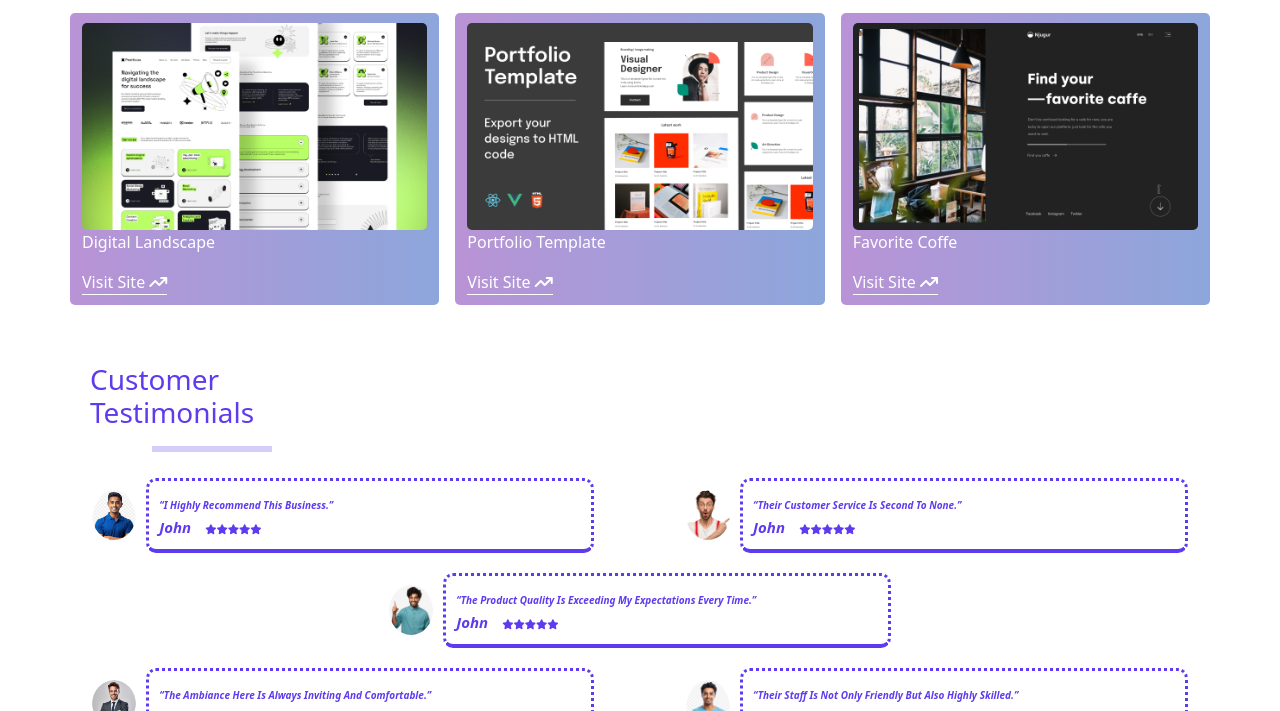
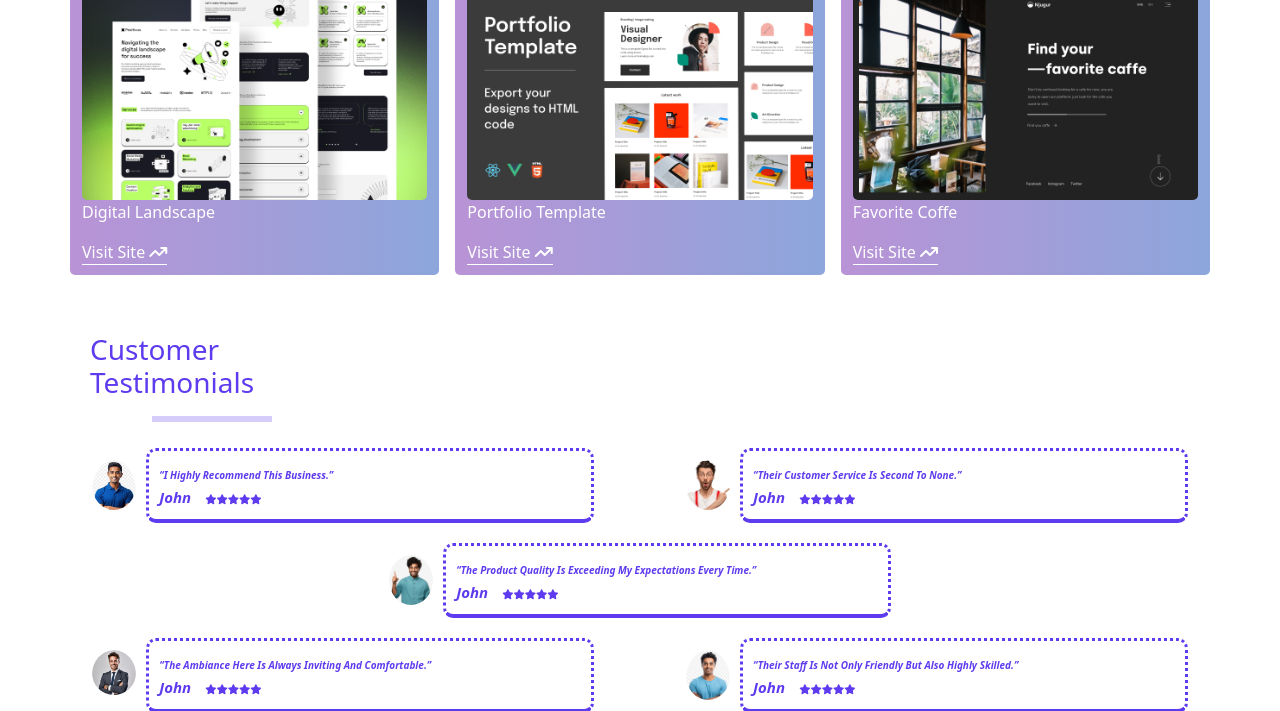
Before and after one commit to ahmedfront97/My-Portfolio, a plain HTML site: page index.html in a window 1280 px wide. Shown: the part 2104-2815 px from the top of the page. Drawn offline with nearby package versions, Linux system fonts and the light colour scheme.

Commit message:
first commit

```diff
--- a/css/style.css
+++ b/css/style.css
@@ -313,7 +313,7 @@ html {
 
 /* start portfolio */
 .my-portfolio{
-    margin-top: 50px;
+    margin-top: 20px !important;
     .container{
         h3{
             color: var(--border-and-active);
```
